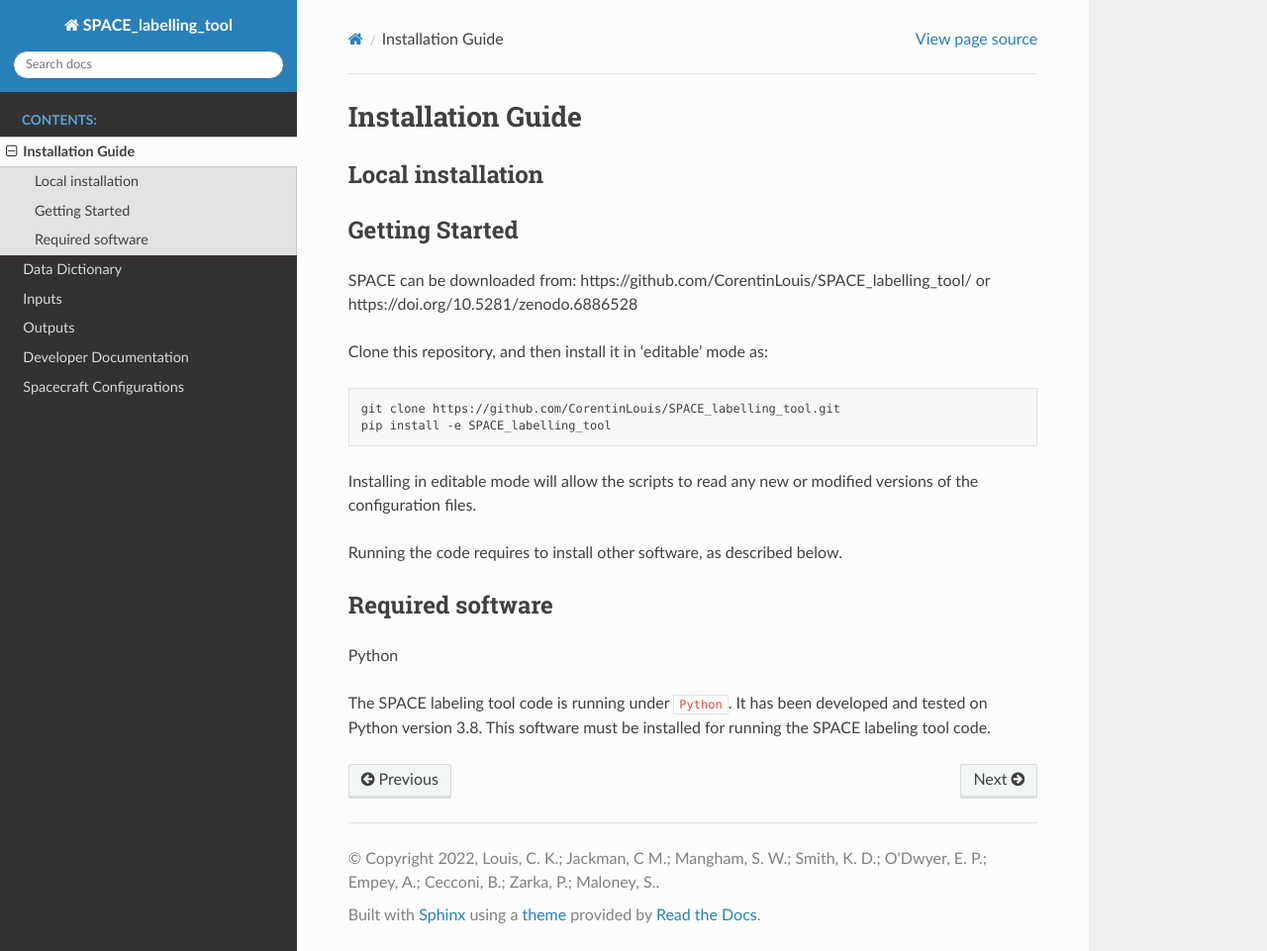
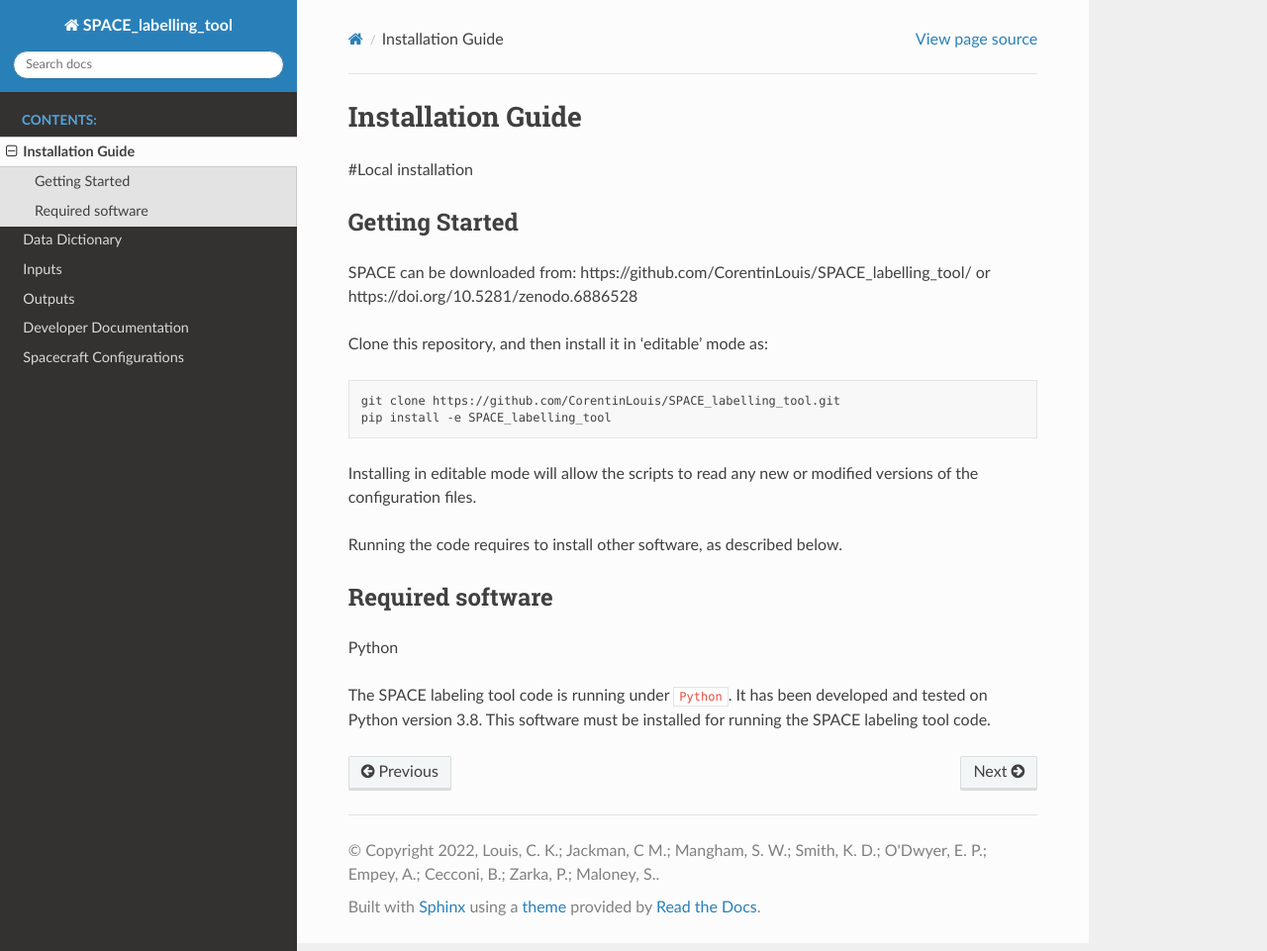
Before and after one commit to CorentinLouis/SPACE_labelling_tool, a Sphinx documentation site: the page built from docs/source/installation.md, in a window 1280 px wide and 961 px high. Shown: the whole window at 99% size. Built offline with Sphinx 7.4.7 and the Read the Docs theme 2.0.0, drawn with Linux system fonts in a browser that asks for light colours; pages that are not in the unit, such as notebooks, are missing from menus.

Commit message:
Modifying installation.md file for the documentation

```diff
--- a/docs/source/installation.md
+++ b/docs/source/installation.md
@@ -1,8 +1,6 @@
-Installation Guide
-=========================
+# Installation Guide
 
-Local installation
-------------------
+#Local installation
 
 ## Getting Started
 SPACE can be downloaded from: https://github.com/CorentinLouis/SPACE_labelling_tool/ or https://doi.org/10.5281/zenodo.6886528
```
